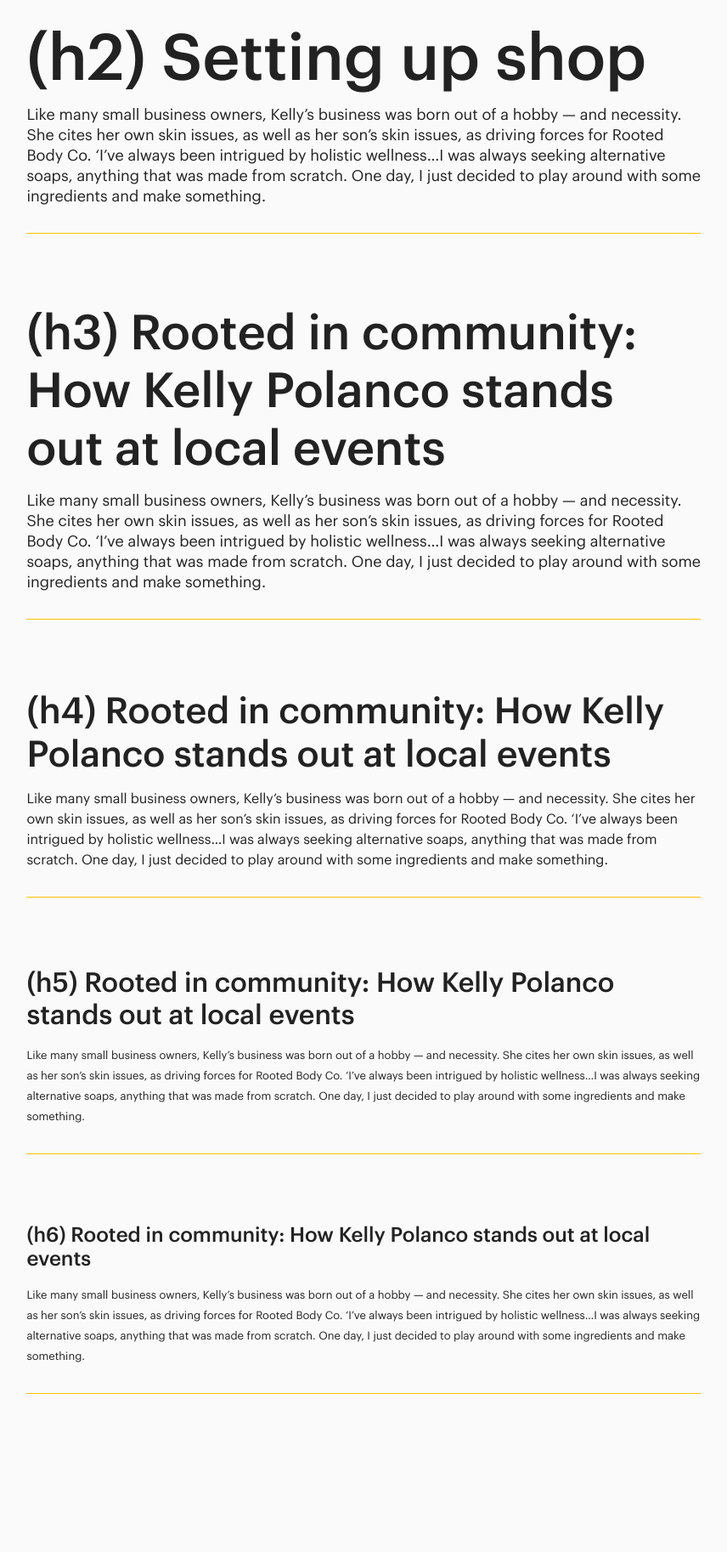
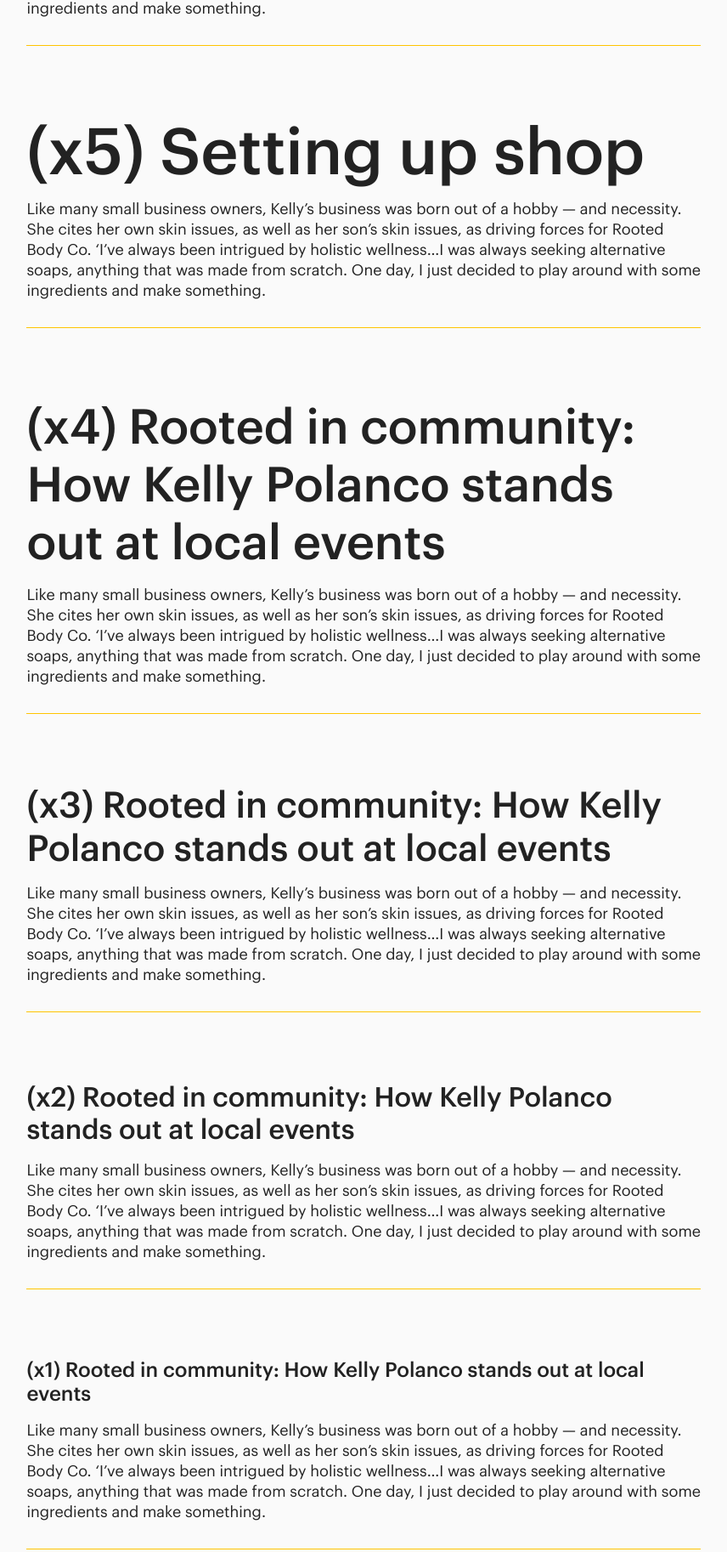
Before and after one commit to sharksandrobots/swan-test, a website: page visual-design/typography.html in a window 1280 px wide. Shown: the part 3717-5543 px from the top of the page at 85% size, without its empty margins (327-1183 px from the left). Before the commit the page ends 5437 px from the top, so only its background shows below. Drawn offline with Linux system fonts and the light colour scheme.

Commit message:
Update typography.html

```diff
--- a/visual-design/typography.html
+++ b/visual-design/typography.html
@@ -73,18 +73,25 @@
             <p>Type scale applied to header and copy</p>
             </section>
         <section>
-            <article><h1>Setting up shop</h1>
+            <article><h1>(x6) Setting up shop</h1>
                 <p>Like many small business owners, Kelly’s business was born out of a hobby — and necessity. She cites her own skin issues, as well as her son’s skin issues, as driving forces for Rooted Body Co.  ‘I’ve always been intrigued by holistic wellness…I was always seeking alternative soaps, anything that was made from scratch. One day, I just decided to play around with some ingredients and make something.</p></article>
-                <article><h2>(h2) Setting up shop</h2>
+                <article><h2>(x5) Setting up shop</h2>
                     <p>Like many small business owners, Kelly’s business was born out of a hobby — and necessity. She cites her own skin issues, as well as her son’s skin issues, as driving forces for Rooted Body Co.  ‘I’ve always been intrigued by holistic wellness…I was always seeking alternative soaps, anything that was made from scratch. One day, I just decided to play around with some ingredients and make something.</p></article>
-        <article><h3>(h3) Rooted in community: How Kelly Polanco stands out at local events</h3>
+        <article><h3>(x4) Rooted in community: How Kelly Polanco stands out at local events</h3>
         <p>Like many small business owners, Kelly’s business was born out of a hobby — and necessity. She cites her own skin issues, as well as her son’s skin issues, as driving forces for Rooted Body Co.  ‘I’ve always been intrigued by holistic wellness…I was always seeking alternative soaps, anything that was made from scratch. One day, I just decided to play around with some ingredients and make something.</p></article>
-        <article><h4>(h4) Rooted in community: How Kelly Polanco stands out at local events</h4>
-            <p class="typescale-small">Like many small business owners, Kelly’s business was born out of a hobby — and necessity. She cites her own skin issues, as well as her son’s skin issues, as driving forces for Rooted Body Co.  ‘I’ve always been intrigued by holistic wellness…I was always seeking alternative soaps, anything that was made from scratch. One day, I just decided to play around with some ingredients and make something.</p></article>
-            <article><h5>(h5) Rooted in community: How Kelly Polanco stands out at local events</h5>
-                <p class="typescale-xsmall">Like many small business owners, Kelly’s business was born out of a hobby — and necessity. She cites her own skin issues, as well as her son’s skin issues, as driving forces for Rooted Body Co.  ‘I’ve always been intrigued by holistic wellness…I was always seeking alternative soaps, anything that was made from scratch. One day, I just decided to play around with some ingredients and make something.</p></article>
-                <article><h6>(h6) Rooted in community: How Kelly Polanco stands out at local events</h6>
-                    <p class="typescale-xsmall">Like many small business owners, Kelly’s business was born out of a hobby — and necessity. She cites her own skin issues, as well as her son’s skin issues, as driving forces for Rooted Body Co.  ‘I’ve always been intrigued by holistic wellness…I was always seeking alternative soaps, anything that was made from scratch. One day, I just decided to play around with some ingredients and make something.</p></article>
+        <article><h4>(x3) Rooted in community: How Kelly Polanco stands out at local events</h4>
+            <p>Like many small business owners, Kelly’s business was born out of a hobby — and necessity. She cites her own skin issues, as well as her son’s skin issues, as driving forces for Rooted Body Co.  ‘I’ve always been intrigued by holistic wellness…I was always seeking alternative soaps, anything that was made from scratch. One day, I just decided to play around with some ingredients and make something.</p></article>
+            <article><h5>(x2) Rooted in community: How Kelly Polanco stands out at local events</h5>
+                <p>Like many small business owners, Kelly’s business was born out of a hobby — and necessity. She cites her own skin issues, as well as her son’s skin issues, as driving forces for Rooted Body Co.  ‘I’ve always been intrigued by holistic wellness…I was always seeking alternative soaps, anything that was made from scratch. One day, I just decided to play around with some ingredients and make something.</p></article>
+                <article><h6>(x1) Rooted in community: How Kelly Polanco stands out at local events</h6>
+                    <p>Like many small business owners, Kelly’s business was born out of a hobby — and necessity. She cites her own skin issues, as well as her son’s skin issues, as driving forces for Rooted Body Co.  ‘I’ve always been intrigued by holistic wellness…I was always seeking alternative soaps, anything that was made from scratch. One day, I just decided to play around with some ingredients and make something.</p></article>
+        <article><h4>(x3) Rooted in community: How Kelly Polanco stands out at local events</h4>
+            <p class="typescale-small">(small body copy) Like many small business owners, Kelly’s business was born out of a hobby — and necessity. She cites her own skin issues, as well as her son’s skin issues, as driving forces for Rooted Body Co.  ‘I’ve always been intrigued by holistic wellness…I was always seeking alternative soaps, anything that was made from scratch. One day, I just decided to play around with some ingredients and make something.</p></article>
+            <article><h5>(x2) Rooted in community: How Kelly Polanco stands out at local events</h5>
+                <p class="typescale-xsmall">(smallest body copy) Like many small business owners, Kelly’s business was born out of a hobby — and necessity. She cites her own skin issues, as well as her son’s skin issues, as driving forces for Rooted Body Co.  ‘I’ve always been intrigued by holistic wellness…I was always seeking alternative soaps, anything that was made from scratch. One day, I just decided to play around with some ingredients and make something.</p></article>
+
+                <article><h6>(x1) Rooted in community: How Kelly Polanco stands out at local events</h6>
+                    <p class="typescale-xsmall">(smallest body copy) Like many small business owners, Kelly’s business was born out of a hobby — and necessity. She cites her own skin issues, as well as her son’s skin issues, as driving forces for Rooted Body Co.  ‘I’ve always been intrigued by holistic wellness…I was always seeking alternative soaps, anything that was made from scratch. One day, I just decided to play around with some ingredients and make something.</p></article>
 
         </section>
 
```
